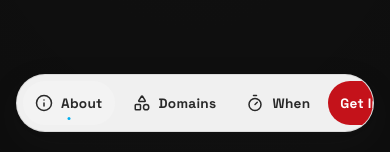
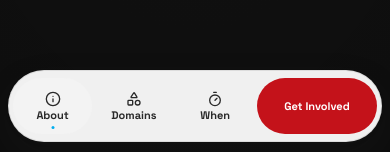
Before and after one commit to Maker-Faire-Kochi/Maker-Faire-Kochi, a Nuxt app: page / in a window 390 px wide. Shown: the part 692-844 px from the top of the page. Built offline with nearby package versions, Linux system fonts and the light colour scheme.

Commit message:
fix: keep the phone nav on screen and clear the hero buttons
The hidden scrollbar cut Get Involved off of phone widths, and short 16:9 screens painted Learn More under the bar.

Co-authored-by: Cursor <cursoragent@cursor.com>

```diff
--- a/app/components/MakerHeader.vue
+++ b/app/components/MakerHeader.vue
@@ -233,10 +233,57 @@ onUnmounted(() => {
      320px is also the reflow width a sighted low-vision user lands on at 200%
      zoom — clipping penalises exactly the people who zoomed, and aria-label only
      helps assistive tech, not them. A lone "Shapes" glyph for "Domains" is not
-     guessable. The rail scrolls horizontally, so nothing has to be hidden. */
+     guessable.
+
+     A hidden horizontal scrollbar is the same failure: four labelled pills do
+     not fit a 320–390px rail (measured overflow 70px at 390), and
+     scrollbar-width: none gives no hint that "Get Involved" is off to the
+     right. Stack icon over label in equal columns so every item is on screen.
+     "Get Involved" wraps on the space; do not nowrap it back into a scroll. */
+  :global(:root) {
+    /* Measured 72px at 320 and 390. Hero, footer and scroll-padding read this
+       token, so a taller phone rail stays clear of the buttons. */
+    --rail-h: 72px;
+  }
+
+  .rail-wrap {
+    bottom: calc(0.625rem + env(safe-area-inset-bottom));
+  }
+
+  .rail {
+    width: calc(100vw - 1rem);
+    max-width: none;
+    gap: 0.125rem;
+    padding: 0.25rem;
+    overflow: visible;
+    justify-content: stretch;
+  }
+
   .pill {
-    padding: 0 0.75rem;
-    font-size: 0.85rem;
+    flex: 1 1 0;
+    flex-direction: column;
+    gap: 0.125rem;
+    min-width: 0;
+    min-height: 56px;
+    padding: 0.3rem 0.2rem;
+    font-size: 0.6875rem;
+    letter-spacing: 0;
+    line-height: 1.15;
+    text-align: center;
+    white-space: normal;
+  }
+
+  .pill-icon {
+    width: 16px;
+    height: 16px;
+  }
+
+  .pill-cta {
+    /* Wider than the word columns so "Get Involved" stays one line inside the
+       pill ends. Equal shares at 320px left the label 3px from each cap. */
+    flex-grow: 1.45;
+    padding-inline: 0.45rem;
+    line-height: 1.15;
   }
 }
 
--- a/app/components/hero/NetHero.vue
+++ b/app/components/hero/NetHero.vue
@@ -340,19 +340,22 @@ onUnmounted(() => {
   margin-top: var(--sp-4);
 }
 
-/* Short viewports — a laptop at 200% zoom (1440x900 becomes 720x450), or a phone
-   in landscape. The hero is min-height:100svh, so everything inside it has to fit
-   in whatever height that is, and the date band is taller than the caption it
-   replaced. Tighten the stack rather than let the buttons run under the fixed
-   nav rail. */
-@media (max-height: 560px) {
+/* Short viewports. The hero is min-height:100svh, so the stack has to clear
+   the fixed rail inside that height.
+   560px missed the phones that actually need it: iPhone SE is 667 tall, the
+   original SE is 568, and a common 16:9 Android is 640. Measured with the
+   phone rail at 72px, Learn More crossed into the bar on all three. Modern
+   19.5:9 iPhones (844 and up) stay on the regular stack.
+   720x450 is still the laptop-at-200% case and is covered by the next query. */
+@media (max-height: 720px) {
   .net-hero {
-    padding-top: 1.5rem;
+    padding-top: 1.25rem;
+    /* Grow instead of clipping. A centered stack that is a few pixels too
+       tall is painted under the rail and overflow:hidden makes it untappable. */
+    height: auto;
+    justify-content: center;
   }
 
-  /* Compress the graduated spacing rather than the content. The stack has to
-     fit inside 100svh at 720x450 (a laptop at 200% zoom) without the buttons
-     sliding under the fixed rail. */
   .net-hero-title {
     margin-top: var(--sp-1);
   }
@@ -370,8 +373,44 @@ onUnmounted(() => {
     margin-top: var(--sp-2);
   }
 
+  .net-hero-actions :deep(.btn-maker) {
+    padding: 0.55rem 1.25rem;
+  }
+
   .net-hero-logo {
-    width: clamp(130px, 14vw, 170px);
+    width: clamp(112px, 28vw, 150px);
+  }
+}
+
+/* Phone landscape, and a laptop at 200% (about 720x450). Display type at
+   these heights takes the buttons with it under the rail. */
+@media (max-height: 480px) {
+  .net-hero {
+    padding-top: 0.75rem;
+  }
+
+  .net-hero-logo {
+    width: clamp(88px, 16vw, 120px);
+  }
+
+  .net-hero-title {
+    font-size: clamp(1.35rem, 3.4vw, 2rem);
+    margin-top: 0.35rem;
+  }
+
+  .net-hero-subtitle {
+    margin-top: 0.35rem;
+    font-size: 0.95rem;
+  }
+
+  .net-hero-when {
+    margin-top: 0.5rem;
+    padding: 0.35rem 0.8rem;
+    font-size: 0.95rem;
+  }
+
+  .net-hero-actions {
+    margin-top: 0.4rem;
   }
 }
 
```
